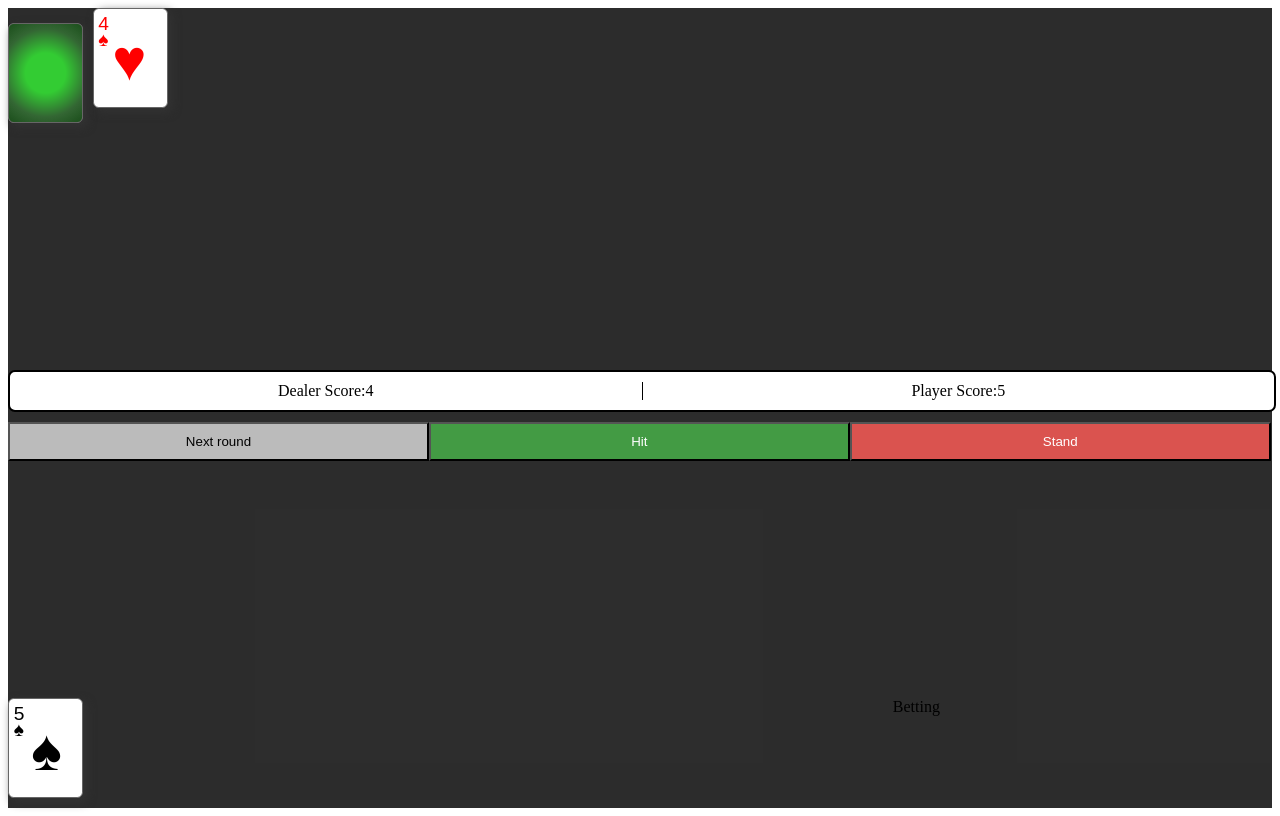
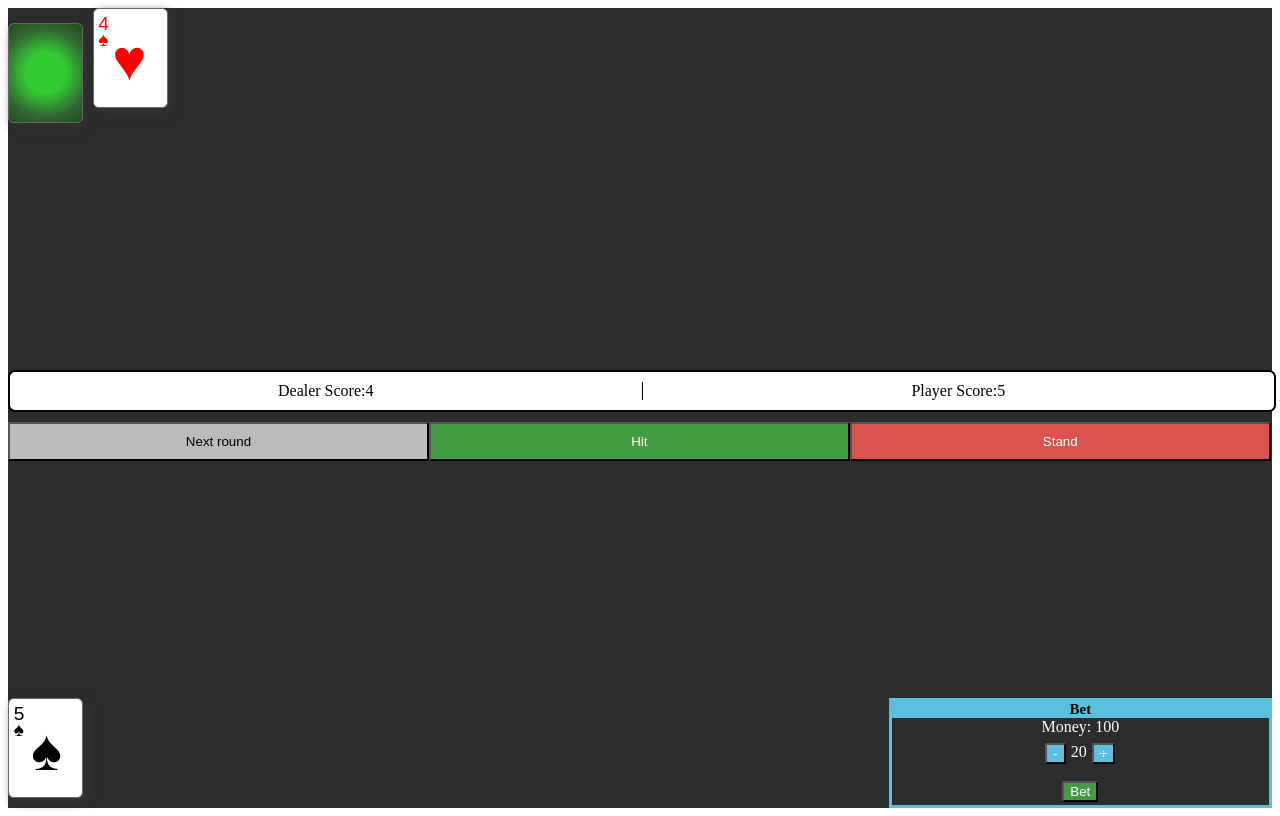
Before and after one commit to AltaniNiki/blackJack, a React (Create React App) app: page / in a window 1280 px wide. Both pictures are taken after a click on the button "Let's Play". Built offline with nearby package versions, Linux system fonts and the light colour scheme.

Commit message:
betting component

```diff
--- a/src/actions/index.js
+++ b/src/actions/index.js
@@ -5,6 +5,7 @@ export const SCOREPLAYER = 'SCOREPLAYER';
 export const SCOREDEALER = 'SCOREDEALER';
 export const WINNERGAME = 'WINNERGAME';
 export const BETTING_CALC= 'BETTING_CALC';
+export const CLEARHAND = 'CLEARHANR';
 
 export function pageChange(page){
 
@@ -63,3 +64,12 @@ export function calculateBetting(pot){
     }
     return action;
 }
+
+export function clearHand(hand){
+    const action={
+        type:CLEARHAND,
+        payload:hand
+    }
+
+    return action;
+}
--- /dev/null
+++ b/src/components/Betting/Betting.css
@@ -0,0 +1,55 @@
+.betting-top{
+    color:black;
+    text-align: center;
+    background-color:#5AC0DE ;
+    font-weight: 900;
+    font-size:15px;
+}
+/* #d6d61d */
+.betting-content{
+    display:flex;
+    flex-direction: column;
+    justify-content: center;
+}
+
+.betting-money{
+    color:white;
+    text-align: center;
+}
+
+.pot-container{
+    display: flex;
+    flex-direction: row;
+    justify-content: center;
+    margin-top:5px;
+    padding:2px;
+}
+
+.minus-pot{
+   margin-right:5px;
+   background-color:#5AC0DE;
+   color:white;
+}
+
+.add-pot{
+    margin-left:5px;
+    background-color:#5AC0DE;
+    color:white;
+}
+
+.value-pot{
+    color:white;
+
+}
+
+.betting-bottom{
+    display: flex;
+    justify-content: center;
+    margin-top:15px;
+}
+
+.betBtn{
+    color:white;
+    background-color: #439B44;
+
+}
--- a/src/components/Betting/Betting.js
+++ b/src/components/Betting/Betting.js
@@ -1,11 +1,30 @@
 import React,{Component} from 'react';
+import '../Betting/Betting.css';
+
 
 class Betting extends Component{
 
     render(){
         return(
             <div className="betting-container">
-                Betting
+                <div className="betting-top">
+                    Bet
+                </div>
+                <div className="betting-content">
+                    <div className="betting-money">
+                            Money: 100
+                    </div>
+
+                    <div className="pot-container">
+                        <button className="minus-pot">-</button>
+                        <div className="value-pot">20</div>
+                        <button className="add-pot">+</button>
+                    </div>
+                </div>
+
+                <div className="betting-bottom">
+                    <button class="betBtn">Bet </button>
+                </div>
             </div>
         )
     }
--- a/src/components/Interface/Interface.js
+++ b/src/components/Interface/Interface.js
@@ -1,8 +1,9 @@
 import React, {Component} from 'react';
 import './Interface.css';
 import { connect } from 'react-redux';
-import {addCardPlayer,addScorePlayer,addCardDealer,addScoreDealer,winnerGame} from '../../actions/index.js';
+import {addCardPlayer,addScorePlayer,addCardDealer,addScoreDealer,winnerGame,clearHand} from '../../actions/index.js';
 import {randomCard} from '../helper.js';
+import { identifier } from '@babel/types';
 
 
 class Interface extends Component{
@@ -41,9 +42,20 @@ class Interface extends Component{
 
         }
 
-        this.props.addScoreDealer(tempScoreDealer)
+        this.props.addScoreDealer(tempScoreDealer);
+        this.onChooseWinner(tempScoreDealer);
     }
 
+    onChooseWinner=(tempScoreDealer)=>{
+        console.log(this.props.scorePlayer+' '+ tempScoreDealer);
+         if (tempScoreDealer <= 21 && tempScoreDealer > this.props.scorePlayer){
+            this.props.winnerGame('Dealer');
+        }else if(tempScoreDealer <= 21 && tempScoreDealer < this.props.scorePlayer){
+            this.props.winnerGame('Player');
+        }else if (tempScoreDealer <= 21 && tempScoreDealer == this.props.scorePlayer){
+            this.props.winnerGame('no one');
+        }
+    }
 
 
     render(){
@@ -75,7 +87,7 @@ class Interface extends Component{
 
               <div className="action-container">
 
-                <button className={this.props.winner !== ''?'deal-container':'deal-container disable-btn' }>
+                <button className={this.props.winner !== ''?'deal-container':'deal-container disable-btn' } onclick={()=>{this.props.clearHand([])}}>
                     Next round
                 </button>
                 <button className={this.props.winner !== ''?'hit-container disable-btn':'hit-container' } onClick={()=>{this.onAddPlayerCard()}}  >
@@ -93,6 +105,7 @@ class Interface extends Component{
     }
 }
 
+
 function mapStateToProps(state){
     return{
         playerHand:state.playerHand,
@@ -104,4 +117,4 @@ function mapStateToProps(state){
 
 }
 
-export default connect(mapStateToProps,{addCardPlayer,addScorePlayer,addCardDealer,addScoreDealer,winnerGame})(Interface);
+export default connect(mapStateToProps,{addCardPlayer,addScorePlayer,addCardDealer,addScoreDealer,winnerGame,clearHand})(Interface);
--- a/src/components/Table/Table.css
+++ b/src/components/Table/Table.css
@@ -18,4 +18,5 @@
 
 .pot-player-container{
     width:30%;
+    border:3px solid #5AC0DE;
 }
--- a/src/reducers/index.js
+++ b/src/reducers/index.js
@@ -1,4 +1,4 @@
-import {PAGE,ADDCARDPLAYER,ADDCARDDEALER,SCOREPLAYER,SCOREDEALER,WINNERGAME,BETTING_CALC} from '../actions/index.js'
+import {PAGE,ADDCARDPLAYER,ADDCARDDEALER,SCOREPLAYER,SCOREDEALER,WINNERGAME,BETTING_CALC,CLEARHAND} from '../actions/index.js'
 const initStore={
     playerHand:[],
     dealerHand:[],
@@ -27,6 +27,8 @@ function reducer(state=initStore,action){
             return{...state,winner:action.payload}
         case BETTING_CALC:
             return{...state,betting:action.payload}
+        case CLEARHAND:
+            return {...state,playerHand:action.payload,dealerHand:action.payload};
         default:
             return state;
     }
```
